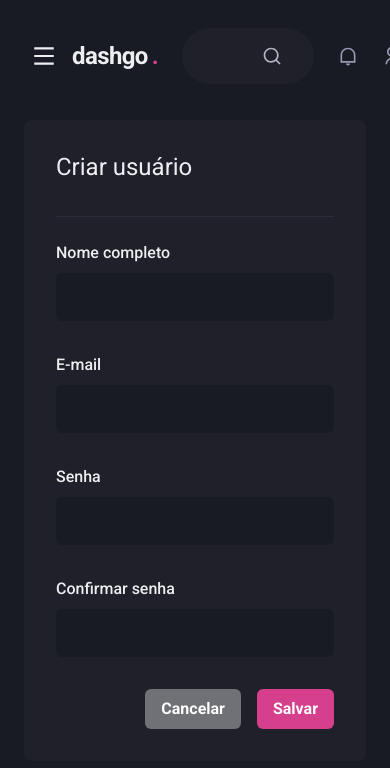
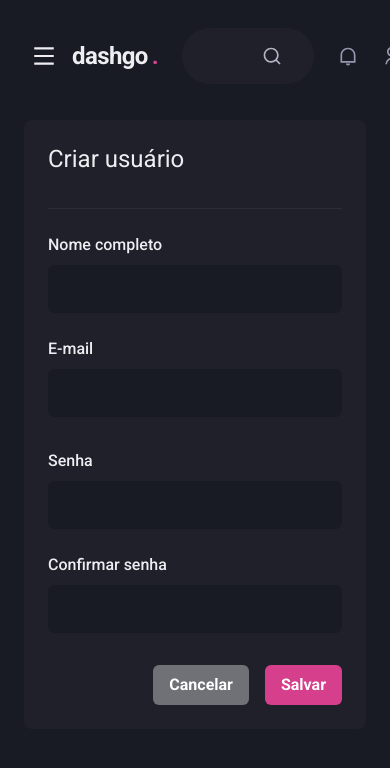
Before and after one commit to lucio-araujo/rocketseat-ignite-reactjs-dashgo, a Next.js app: page /users/create in a window 390 px wide. Shown: the top 768 px of the page. Built offline with nearby package versions, Linux system fonts and the light colour scheme.

Commit message:
responsive CreateUser

```diff
--- a/src/pages/users/create.tsx
+++ b/src/pages/users/create.tsx
@@ -19,7 +19,7 @@ export default function CreateUser() {
       <Header />
       <Flex w="100%" maxW={1480} mx="auto" my="6" px="6">
         <Sidebar />
-        <Box flex="1" borderRadius={8} bg="gray.800" p="8">
+        <Box flex="1" borderRadius={8} bg="gray.800" p={{ base: 6, lg: 8 }}>
           <Flex mb="8" justify="space-between" align="center">
             <Heading size="lg" fontWeight="normal">
               Criar usuário
@@ -29,11 +29,11 @@ export default function CreateUser() {
           <Divider my="6" borderColor="gray.700" />
 
           <VStack spacing="8">
-            <SimpleGrid minChildWidth="240px" spacing="8" w="100%">
+            <SimpleGrid minChildWidth="240px" spacing={{ base: 6, lg: 8 }} w="100%">
               <Input name="name" label="Nome completo" />
               <Input name="email" type="email" label="E-mail" />
             </SimpleGrid>
-            <SimpleGrid minChildWidth="240px" spacing="8" w="100%">
+            <SimpleGrid minChildWidth="240px" spacing={{ base: 6, lg: 8 }} w="100%">
               <Input name="password" type="password" label="Senha" />
               <Input
                 name="password_confirmation"
```
